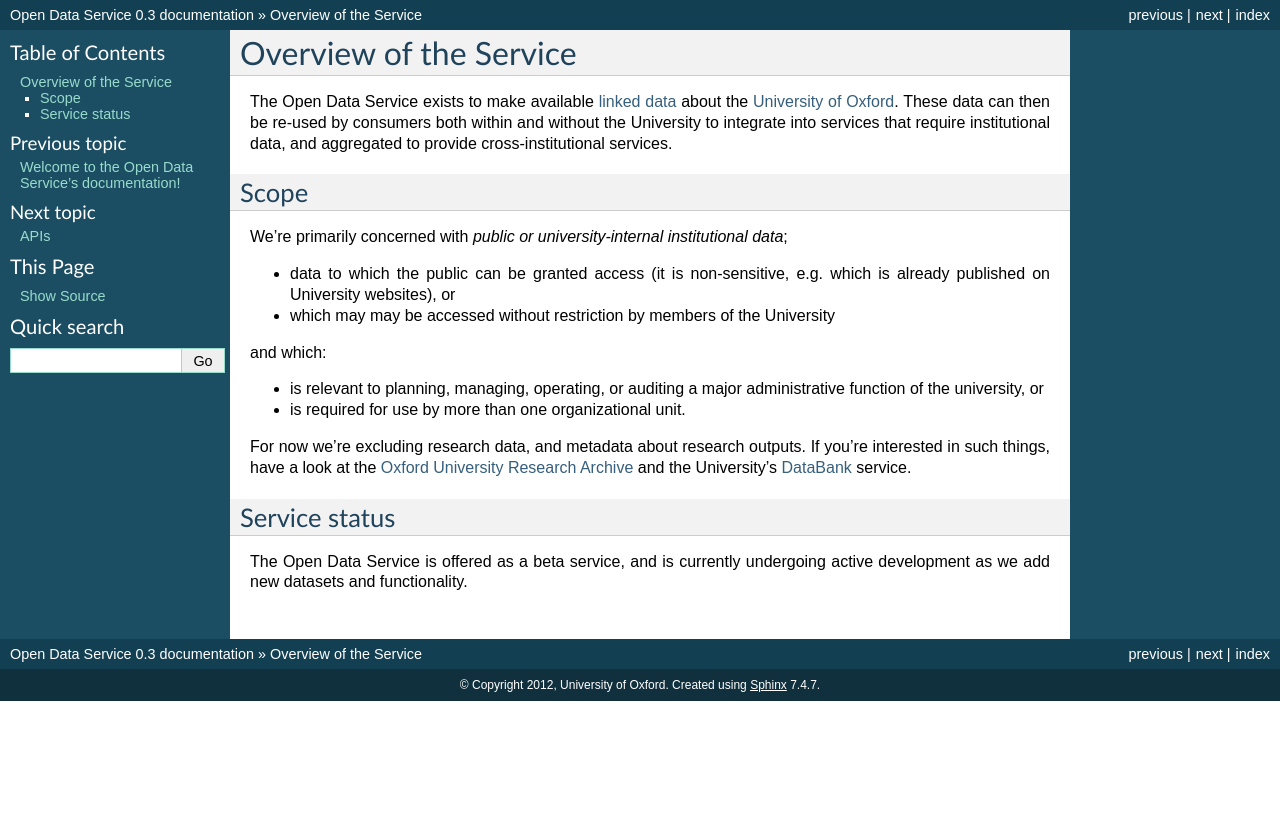
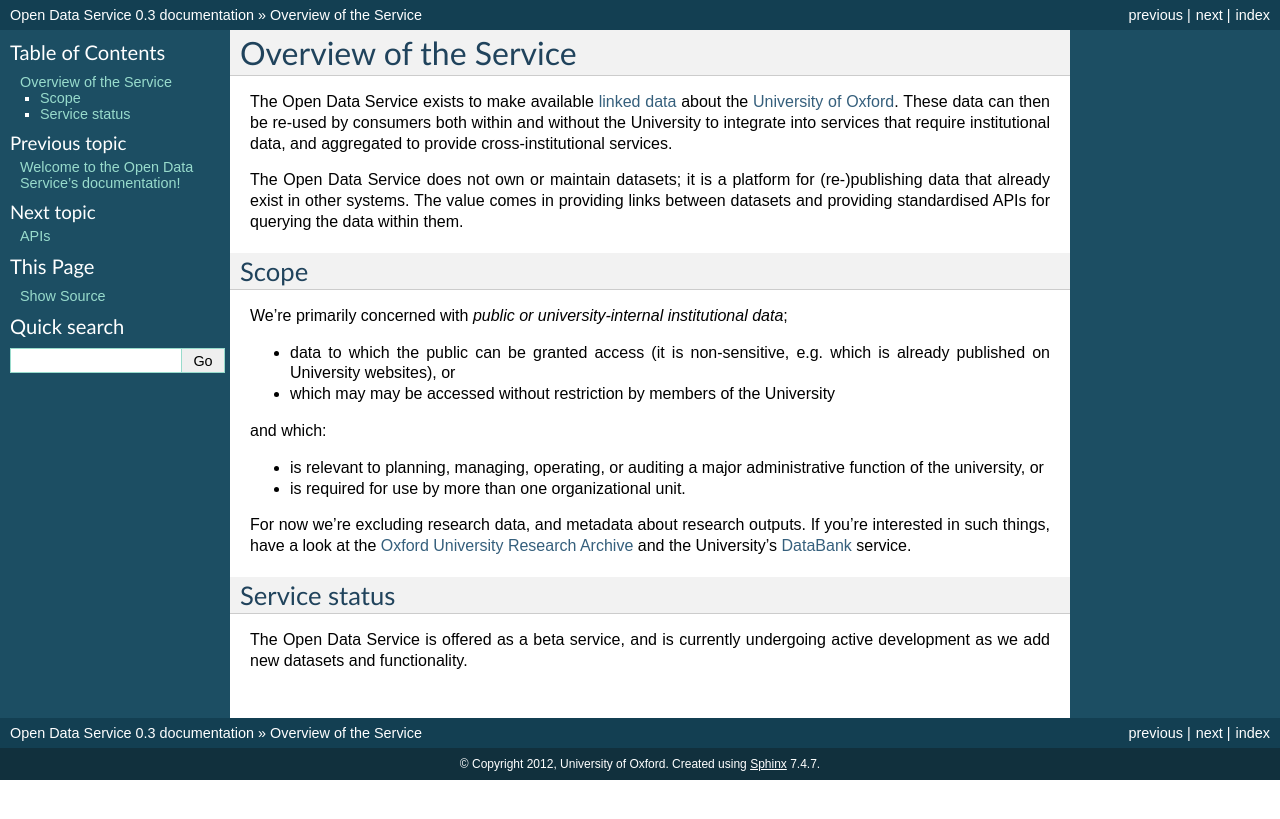
Before and after one commit to ox-it/dataox, a Sphinx documentation site: the page built from userdocs/source/overview.rst, in a window 1280 px wide. Shown: the top 819 px of the page. Built offline with Sphinx 7.4.7, drawn with Linux system fonts in a browser that asks for light colours.

Commit message:
Added note in service overview about not owning data

```diff
--- a/userdocs/source/overview.rst
+++ b/userdocs/source/overview.rst
@@ -6,6 +6,11 @@
 by consumers both within and without the University to integrate into services
 that require institutional data, and aggregated to provide cross-institutional
 services.
+
+The Open Data Service does not own or maintain datasets; it is a platform for
+(re-)publishing data that already exist in other systems. The value comes in
+providing links between datasets and providing standardised APIs for querying
+the data within them.
 
 
 Scope
```
